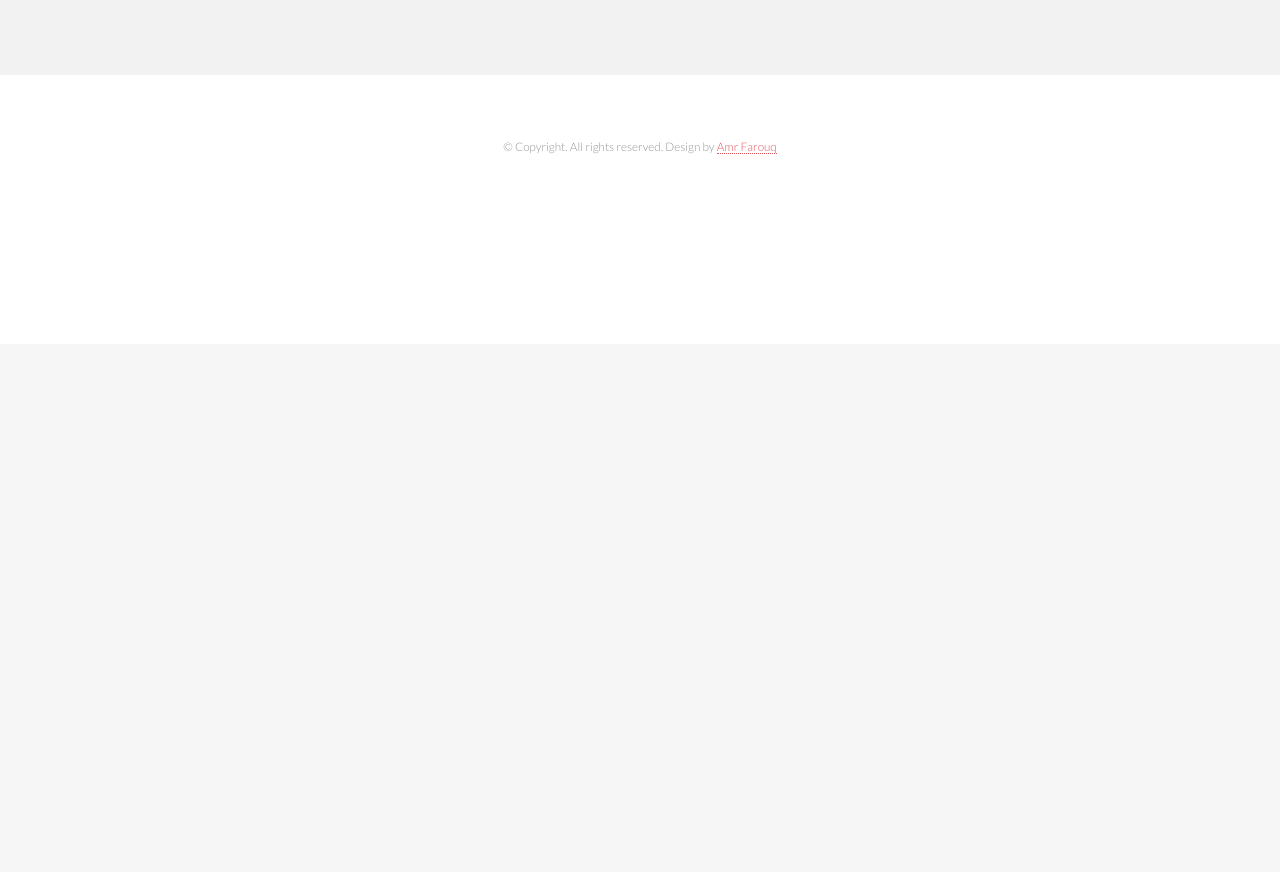
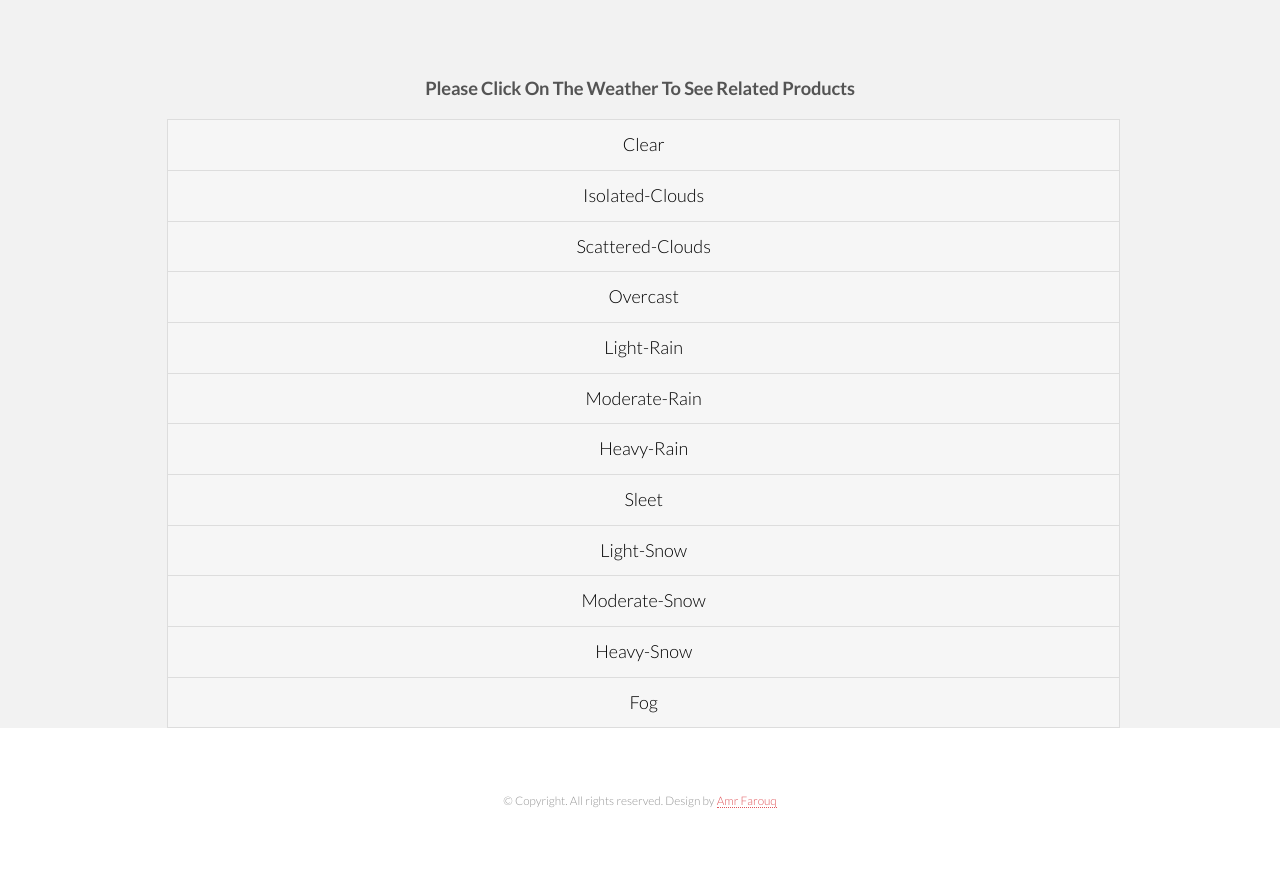
Before and after one commit to amrfarouqa/adeoWeb-WTWT, a Symfony app: template templates/search_by_weather.html.twig in a window 1280 px wide. Shown: the part 456-1328 px from the top of the page. Before the commit the page ends 610 px from the top, so only its background shows below. Run offline with Twig, Linux system fonts and the light colour scheme; the template is opened without the code that fills it, so the values that code supplies are empty; some libraries are stand-ins or nearby versions.

Commit message:
SearchBy Controllers Implemented

```diff
--- a/composer.json
+++ b/composer.json
@@ -5,7 +5,7 @@
         "php": "^7.2.5",
         "ext-ctype": "*",
         "ext-iconv": "*",
-        "sensio/framework-extra-bundle": "^5.1",
+        "sensio/framework-extra-bundle": "^5.5",
         "symfony/asset": "5.1.*",
         "symfony/console": "5.1.*",
         "symfony/dotenv": "5.1.*",
--- a/src/Controller/SearchByCityController.php
+++ b/src/Controller/SearchByCityController.php
@@ -27,4 +27,5 @@ class SearchByCityController extends AbstractController
     }
 
 
+
 }
--- a/templates/search_by_weather.html.twig
+++ b/templates/search_by_weather.html.twig
@@ -12,59 +12,41 @@
     </section>
 
 
+
     <!-- Three -->
     <section id="one" class="wrapper style1">
         <div class="container">
             <header class="major">
+                <h3>Please Click On The Weather To See Related Products</h3>
+                <ul id="myUL">
 
+                    <li><a href="{{ path('weatherTypeRoute', {'type': 'clear'}) }}">Clear</a></li>
 
-                <ul id="myUL">
-                    {% for product in products %}
+                    <li><a href="{{ path('weatherTypeRoute', {'type': 'isolated-clouds'}) }}">Isolated-Clouds</a></li>
 
-                        <li><a href="#">{{ product.productName }}</a></li>
+                    <li><a href="{{ path('weatherTypeRoute', {'type': 'scattered-clouds'}) }}">Scattered-Clouds</a></li>
 
-                    {% endfor %}
+                    <li><a href="{{ path('weatherTypeRoute', {'type': 'overcast'}) }}">Overcast</a></li>
+
+                    <li><a href="{{ path('weatherTypeRoute', {'type': 'light-rain'}) }}">Light-Rain</a></li>
+
+                    <li><a href="{{ path('weatherTypeRoute', {'type': 'moderate-rain'}) }}">Moderate-Rain</a></li>
+
+                    <li><a href="{{ path('weatherTypeRoute', {'type': 'heavy-rain'}) }}">Heavy-Rain</a></li>
+
+                    <li><a href="{{ path('weatherTypeRoute', {'type': 'sleet'}) }}">Sleet</a></li>
+
+                    <li><a href="{{ path('weatherTypeRoute', {'type': 'light-snow'}) }}">Light-Snow</a></li>
+
+                    <li><a href="{{ path('weatherTypeRoute', {'type': 'moderate-snow'}) }}">Moderate-Snow</a></li>
+
+                    <li><a href="{{ path('weatherTypeRoute', {'type': 'heavy-snow'}) }}">Heavy-Snow</a></li>
+
+                    <li><a href="{{ path('weatherTypeRoute', {'type': 'fog'}) }}">Fog</a></li>
+
                 </ul>
             </header>
         </div>
     </section>
 
-
-
-{#    <!-- Three -->#}
-{#    <section id="one" class="wrapper style1">#}
-{#        <div class="container">#}
-{#            <header class="major">#}
-{#                <h3>Please Click On The Weather To See Related Products</h3>#}
-{#                <ul id="myUL">#}
-
-{#                    <li><a href="#">Clear</a></li>#}
-
-{#                    <li><a href="#">Isolated-Clouds</a></li>#}
-
-{#                    <li><a href="#">Scattered-Clouds</a></li>#}
-
-{#                    <li><a href="#">Overcast</a></li>#}
-
-{#                    <li><a href="#">Light-Rain</a></li>#}
-
-{#                    <li><a href="#">Moderate-Rain</a></li>#}
-
-{#                    <li><a href="#">Heavy-Rain</a></li>#}
-
-{#                    <li><a href="#">Sleet</a></li>#}
-
-{#                    <li><a href="#">Light-Snow</a></li>#}
-
-{#                    <li><a href="#">Moderate-Snow</a></li>#}
-
-{#                    <li><a href="#">Heavy-Snow</a></li>#}
-
-{#                    <li><a href="#">Fog</a></li>#}
-
-{#                </ul>#}
-{#            </header>#}
-{#        </div>#}
-{#    </section>#}
-
 {% endblock %}
```
Also changed, not shown: src/Controller/SearchByWeatherController.php (+16 -3 lines), templates/show_by_city.html.twig (added, +62 -0 lines), templates/show_by_weather.html.twig (added, +34 -0 lines), 1 other file.
